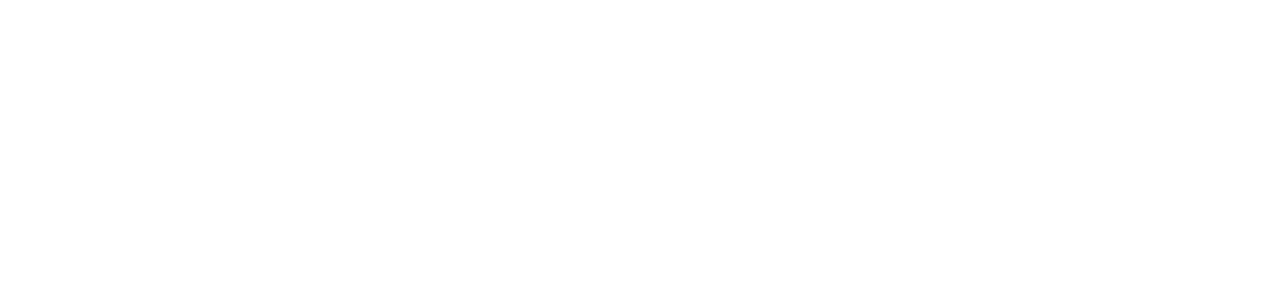
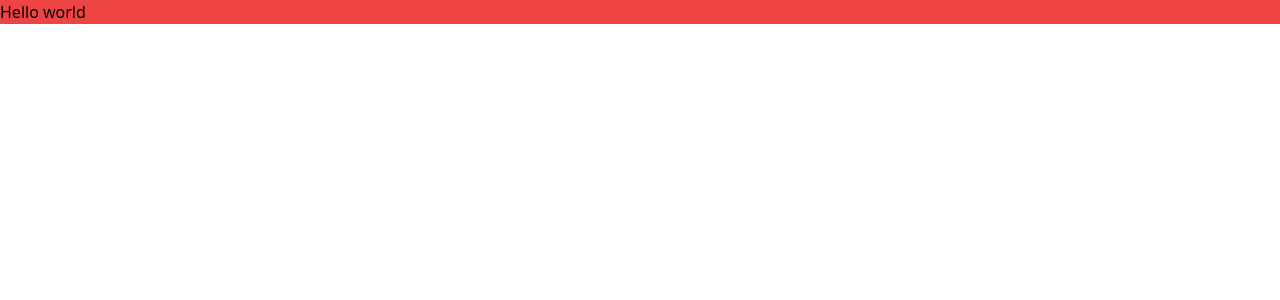
Before and after one commit to bikathi/sales-companion, a Nuxt app: page /catalog/product-upload in a window 1280 px wide. Before the commit this address had no page. Shown: the top 300 px of the page. Built offline with nearby package versions, Linux system fonts and the light colour scheme.

Commit message:
Add parent route for the products catalog

```diff
--- /dev/null
+++ b/pages/catalog/product-upload.vue
@@ -0,0 +1,12 @@
+<template>
+	<div class="bg-red-500 flex-grow">
+		<h1>Hello world</h1>
+	</div>
+</template>
+
+<script setup>
+	definePageMeta({
+		layout: 'dashboard-layout',
+		name: 'product-upload',
+	});
+</script>
```
